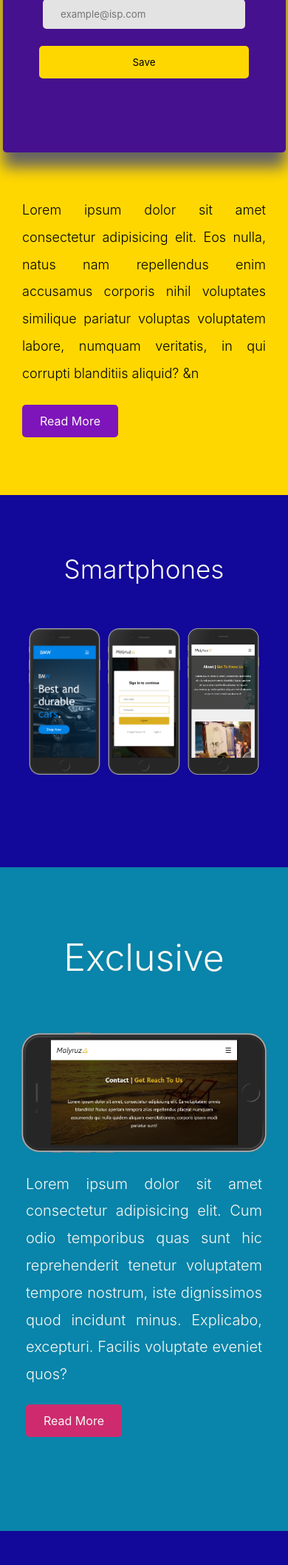
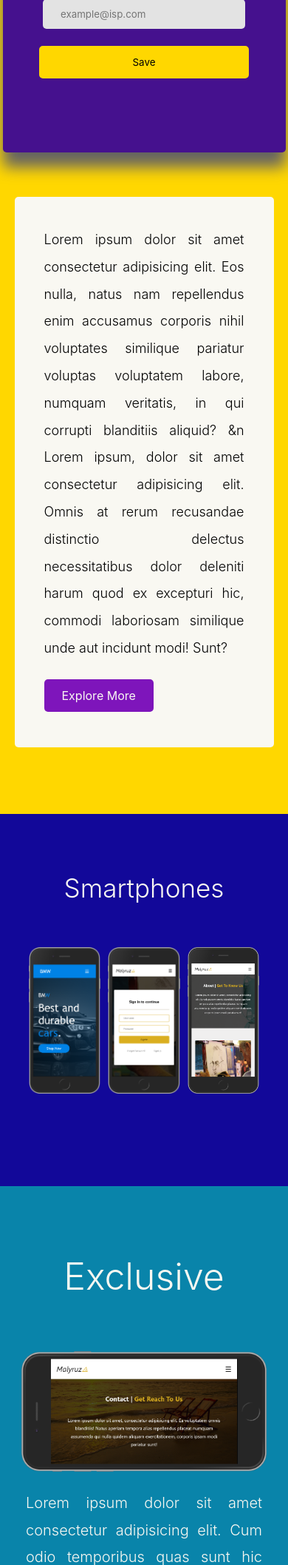
Before and after one commit to ProDeveloper-1/Web, a PHP site: page / in a window 390 px wide. Shown: the part 342-2457 px from the top of the page at 74% size. Run offline with PHP 8.4, Linux system fonts and the light colour scheme.

Commit message:
More changes

```diff
--- a/Modern_JS/assets/css/index.css
+++ b/Modern_JS/assets/css/index.css
@@ -439,10 +439,18 @@ section {
 # Just Text
 ====================================*/
 
+#justText .text {
+    background: #f9f8f2;
+    padding-top: 30px;
+    padding-bottom: 60px;
+    width: 65%;
+    border-radius: 5px;
+}
+
 #justText .lead {
     text-align: justify;
-    padding-left: 268px;
-    padding-right: 290px;
+    padding-left: 60px;
+    padding-right: 50px;
     line-height: 2.3rem;
     font-weight: 350;
     font-size: 18px;
@@ -451,7 +459,7 @@ section {
 
 #justText .more {
     margin-top: 35px;
-    margin-left: 270px;
+    margin-left: 60px;
 }
 
 #justText .more .btn {
@@ -471,82 +479,102 @@ section {
 
 @media only screen and (max-width: 1400px) {
     #justText .lead {
-        padding-left: 250px;
-        padding-right: 250px;
+        padding-left: 70px;
+        padding-right: 70px;
     }
     #justText .more {
         margin-top: 35px;
-        margin-left: 250px;
+        margin-left: 70px;
     }
 }
 
 @media only screen and (max-width: 1024px) {
+    #justText .text {
+        width: 76%;
+    }
     #justText .lead {
         margin-top: 30px;
-        padding-left: 125px;
-        padding-right: 125px;
+        padding-left: 55px;
+        padding-right: 55px;
     }
     #justText .more {
         margin-top: 35px;
-        margin-left: 130px;
+        margin-left: 55px;
     }
 }
 
 @media only screen and (max-width: 900px) {
+    #justText .text {
+        width: 78%;
+    }
     #justText .lead {
-        padding-left: 92px;
-        padding-right: 92px;
+        margin-top: 10px;
+        padding-left: 42px;
+        padding-right: 42px;
     }
     #justText .more {
         margin-top: 35px;
-        margin-left: 92px;
+        margin-left: 42px;
     }
 }
 
 @media only screen and (max-width: 768px) {
+    #justText .text {
+        width: 80%;
+    }
     #justText .lead {
         margin-top: 30px;
-        padding-left: 85px;
-        padding-right: 100px;
+        padding-left: 50px;
+        padding-right: 50px;
     }
     #justText .more {
         margin-top: 35px;
-        margin-left: 85px;
+        margin-left: 50px;
     }
 }
 
 @media only screen and (max-width: 736px) {
-    #justText #justText .lead {
+    #justText .text {
+        width: 85%;
+    }
+    #justText .lead {
         margin-top: 30px;
-        padding-left: 59px;
-        padding-right: 59px;
+        padding-left: 50px;
+        padding-right: 50px;
     }
     #justText .more {
         margin-top: 35px;
-        margin-left: 59px;
+        margin-left: 50px;
     }
 }
 
 @media only screen and (max-width: 676px) {
+    #justText .text {
+        width: 93%;
+    }
     #justText .lead {
-        padding-left: 28px;
-        padding-right: 28px;
+        margin-top: 10px;
+        padding-left: 38px;
+        padding-right: 38px;
     }
     #justText .more {
         margin-top: 35px;
-        margin-left: 28px;
+        margin-left: 38px;
     }
 }
 
 @media only screen and (max-width: 576px) {
+    #justText .text {
+        width: 90%;
+    }
     #justText .lead {
-        margin-top: 0px;
-        padding-left: 30px;
-        padding-right: 30px;
+        margin-top: 10px;
+        padding-left: 40px;
+        padding-right: 40px;
     }
     #justText .more {
         margin-top: 35px;
-        margin-left: 30px;
+        margin-left: 40px;
     }
 }
 
--- a/Modern_JS/index.html
+++ b/Modern_JS/index.html
@@ -41,9 +41,10 @@
                     corporis nihil voluptates similique pariatur voluptas voluptatem labore, numquam veritatis, in qui
                     corrupti
                     blanditiis aliquid? &n
+                    Lorem ipsum, dolor sit amet consectetur adipisicing elit. Omnis at rerum recusandae distinctio delectus necessitatibus dolor deleniti harum quod ex excepturi hic, commodi laboriosam similique unde aut incidunt modi! Sunt?
                 </p>
                 <div class="more">
-                    <a href="#" class="btn">Read More</a>
+                    <a href="#" class="btn">Explore More</a>
                 </div>
             </div>
 
@@ -99,7 +100,7 @@
                         reprehenderit tenetur voluptatem tempore nostrum, iste dignissimos quod incidunt minus.
                         Explicabo, excepturi. Facilis voluptate eveniet quos?
                     </p>
-                    <a href="#" class="btn">Read More</a>
+                    <a href="#" class="btn">Learn More</a>
                 </div>
             </div>
         </div>
```
